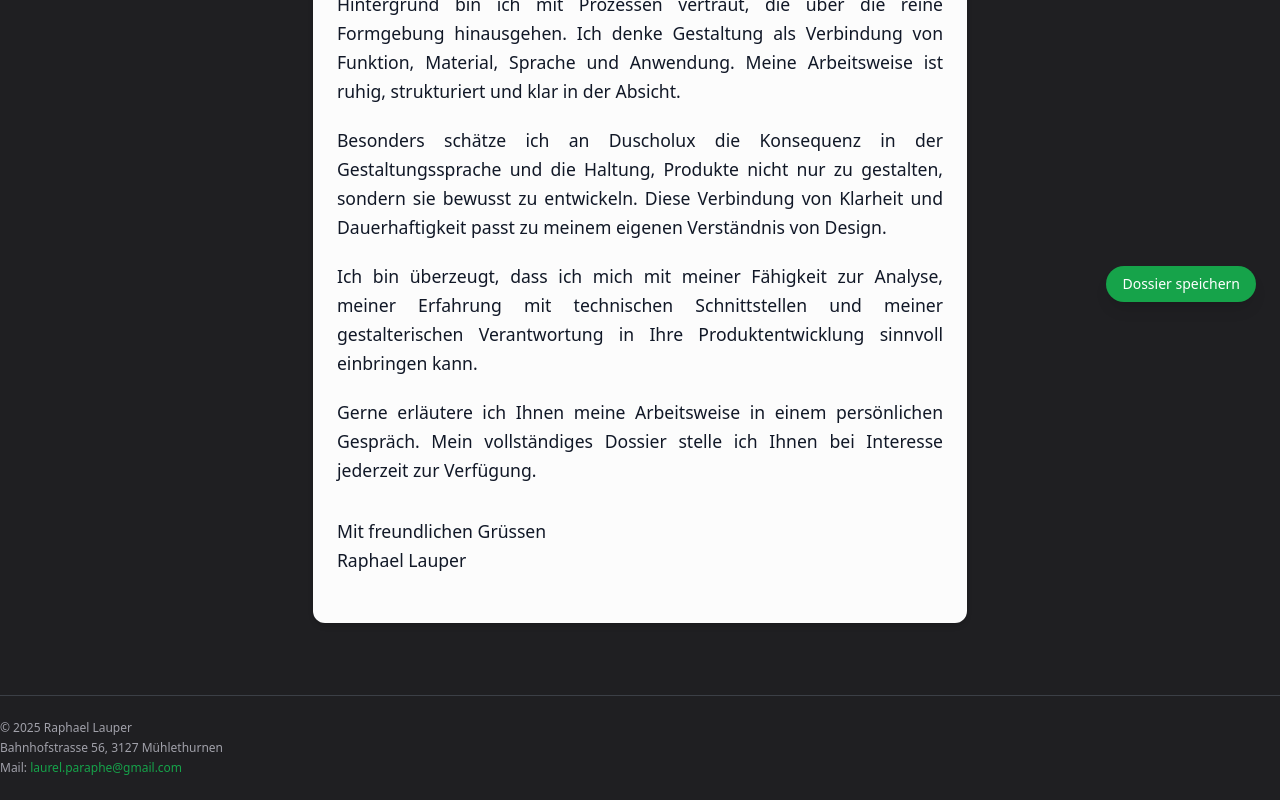
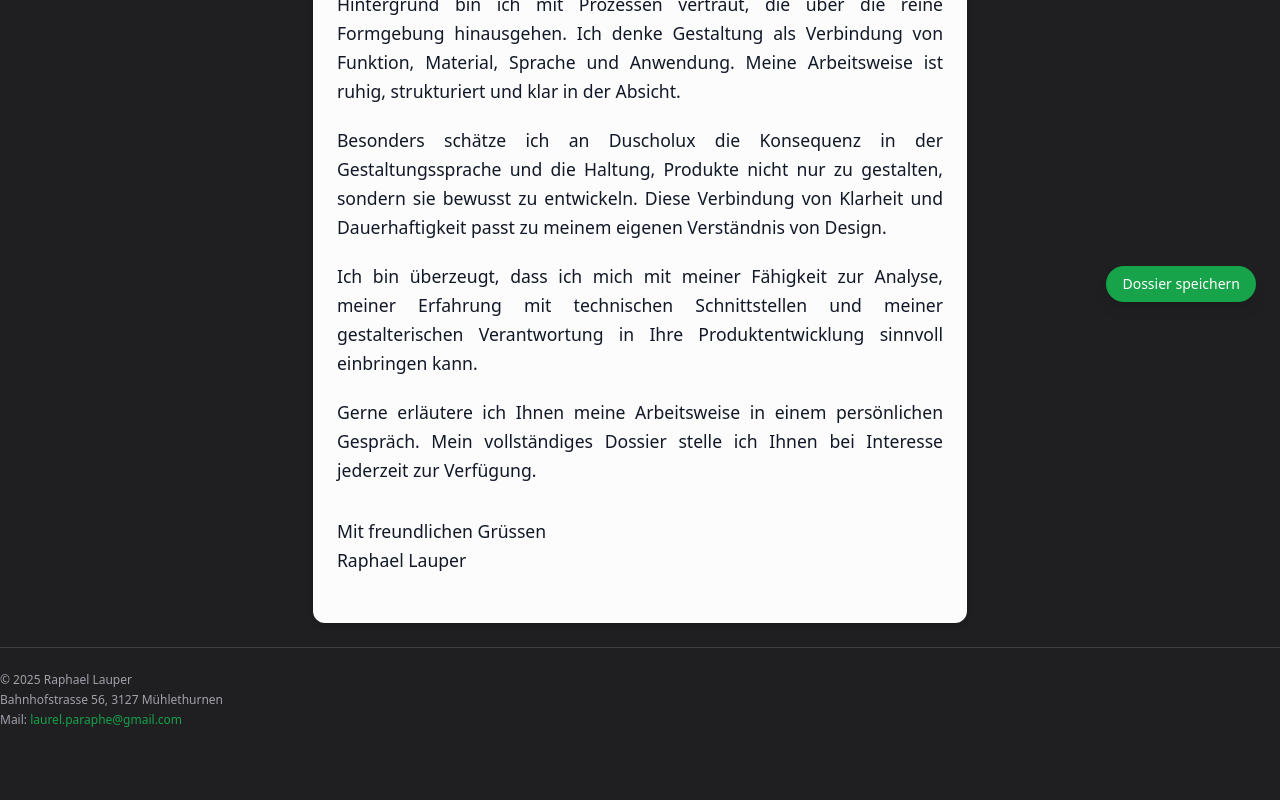
Before and after one commit to raphaellauper/bewerbungRL4789, a React (Vite) app: page / in a window 1280 px wide. Shown: the part 474-1274 px from the top of the page. After the commit the page ends 1226 px from the top, so only its background shows below. Built offline with nearby package versions, Linux system fonts and the light colour scheme.

Commit message:
Update Footer.jsx

```diff
--- a/src/Footer.jsx
+++ b/src/Footer.jsx
@@ -2,19 +2,12 @@ import config from './config.js';
 
 export default function Footer() {
   return (
-    <footer className="text-muted text-xs text-center py-6 border-t border-border bg-base mt-12 print:pt-12">
-      <p className="mb-1">
-        © {config.jahr} Raphael Lauper
-      </p>
-      <p className="mb-1">
-        {config.adresse}
-      </p>
+    <footer className="mt-auto text-muted text-xs text-center py-6 border-t border-border bg-base print:hidden">
+      <p className="mb-1">© {config.jahr} Raphael Lauper</p>
+      <p className="mb-1">{config.adresse}</p>
       <p>
         Mail:{' '}
-        <a
-          href={`mailto:${config.mail}`}
-          className="text-accent hover:underline"
-        >
+        <a href={`mailto:${config.mail}`} className="text-accent hover:underline">
           {config.mail}
         </a>
       </p>
```
